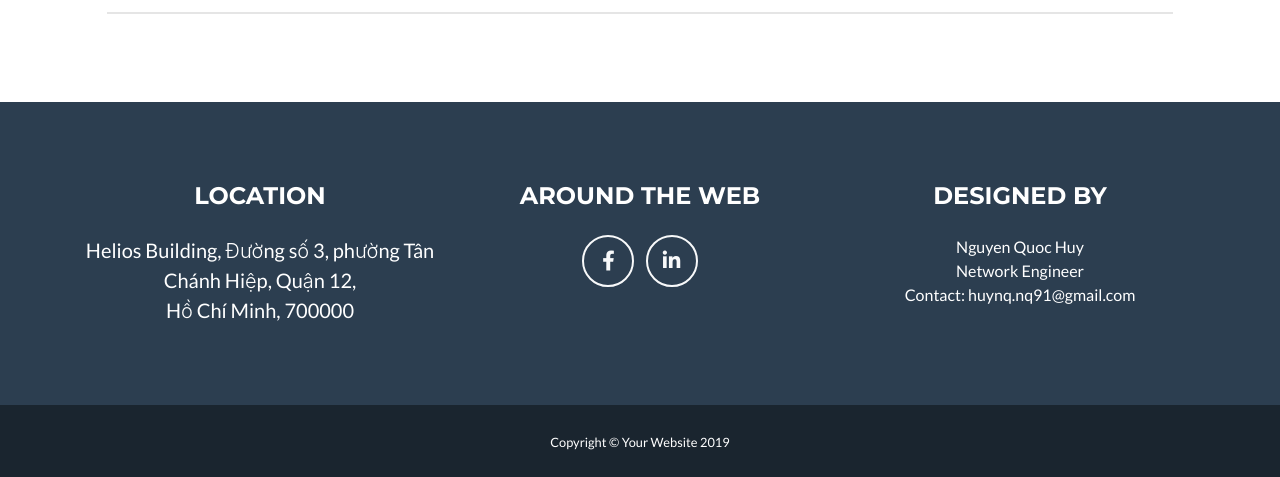
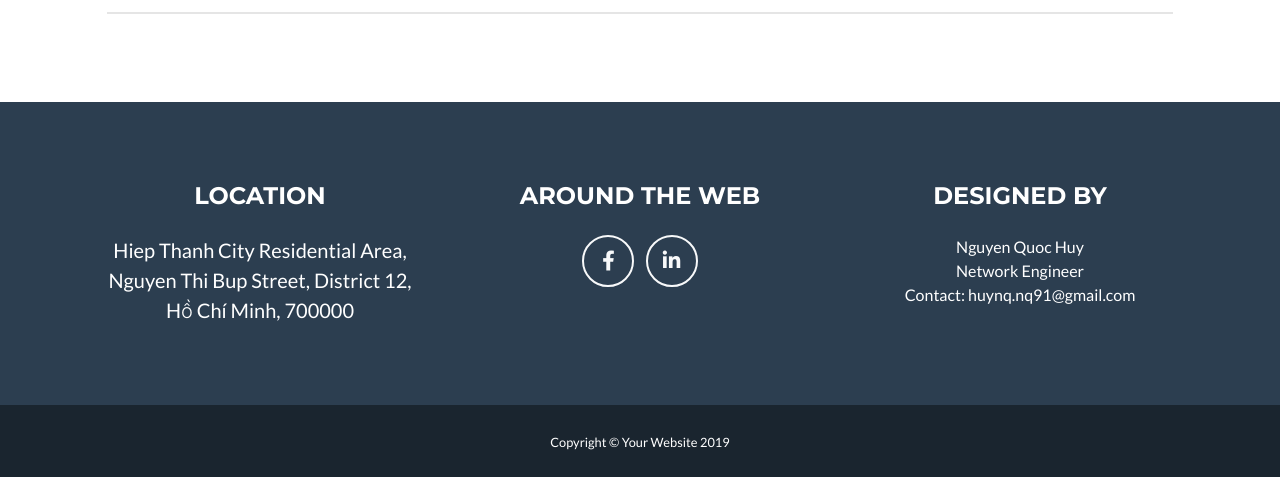
Before and after one commit to huynq8/Django, a Django app: a page that uses templates/first_app/base.html in a window 1280 px wide. Shown: the part 1070-1547 px from the top of the page. Run offline with Django 3.2, Linux system fonts and the light colour scheme; some libraries are stand-ins or nearby versions.

Commit message:
update base  file

```diff
--- a/templates/first_app/base.html
+++ b/templates/first_app/base.html
@@ -175,7 +175,7 @@
                 <!-- Footer Location -->
                 <div class="col-lg-4 mb-5 mb-lg-0">
                     <h4 class="text-uppercase mb-4">Location</h4>
-                    <p class="lead mb-0"> Helios Building, Đường số 3, phường Tân Chánh Hiệp, Quận 12,
+                    <p class="lead mb-0"> Hiep Thanh City Residential Area, Nguyen Thi Bup Street, District 12,
                         <br> Hồ Chí Minh, 700000</p>
                 </div>
 
```
